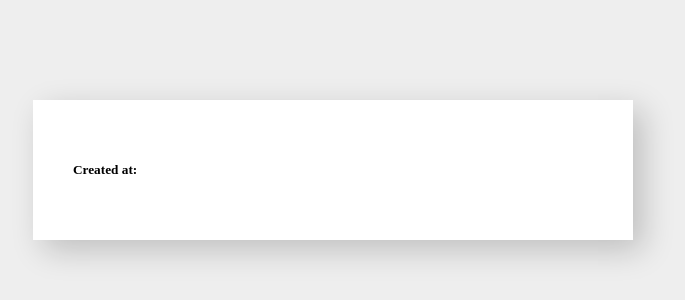
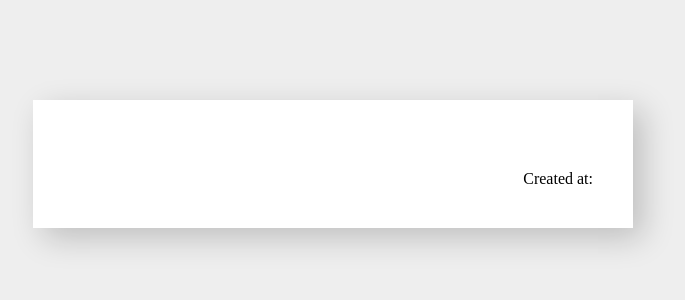
Before and after one commit to hdy86/vanilla-redux, a React (Create React App) app: page /#/1669982019400 in a window 1280 px wide. Shown: the top 300 px of the page, without its empty margins (307-992 px from the left). Built offline with nearby package versions, Linux system fonts and the light colour scheme.

Commit message:
add date

```diff
--- a/src/routes/Detail.js
+++ b/src/routes/Detail.js
@@ -16,6 +16,20 @@ const Container = styled.div`
     padding: 30px 20px;
   }
 `;
+const Title = styled.h2`
+  font-size: 30px;
+  margin: 0 0 30px;
+`;
+const Text = styled.div`
+  display: flex;
+  align-items: center;
+  justify-content: space-between;
+
+  p {
+    font-size: 16px;
+    margin: 0;
+  }
+`;
 
 function Detail({ toDos }) {
   const myId = useParams().id;
@@ -23,8 +37,11 @@ function Detail({ toDos }) {
 
   return (
     <Container>
-      <h1>{toDo?.text}</h1>
-      <h5>Created at: {toDo?.id}</h5>
+      <Title>{toDo?.text}</Title>
+      <Text>
+        <p>{toDo?.date}</p>
+        <p>Created at: {toDo?.id}</p>
+      </Text>
     </Container>
   );
 }
--- a/src/store.js
+++ b/src/store.js
@@ -25,7 +25,14 @@ const toDos = createSlice({
   },
   reducers: {
     add: (state, action) => {
-      state.push({ text: action.payload, id: Date.now() });
+      const year = new Date().getFullYear();
+      const month = new Date().getMonth();
+      const date = new Date().getDate();
+      state.push({
+        id: Date.now(),
+        date: `${year}.${month}.${date}`,
+        text: action.payload,
+      });
       localStorage.setItem("todoList", JSON.stringify(state));
     },
     remove: (state, action) => {
```
